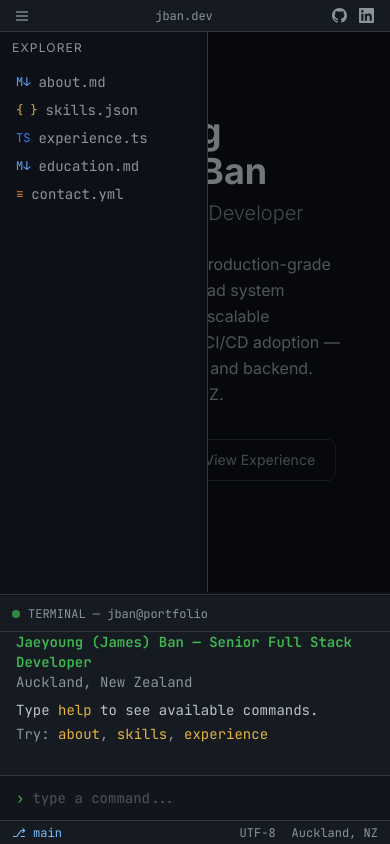
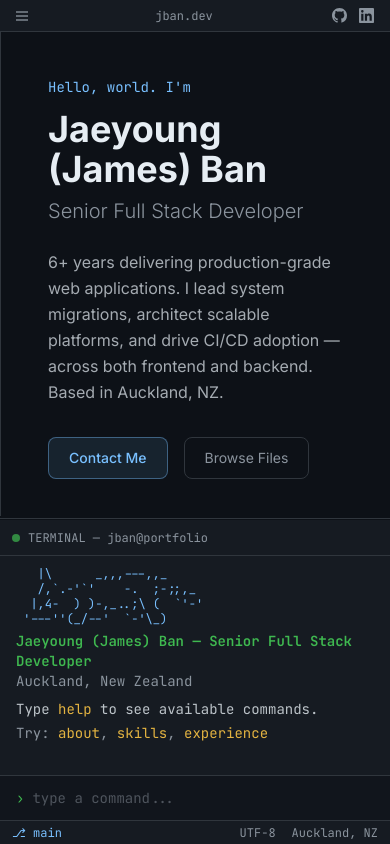
Before and after one commit to LaonHaze/jamesbanwebsite, a React (Vite) app: page / in a window 390 px wide. Built offline with nearby package versions, Linux system fonts and the light colour scheme.

Commit message:
improvements

```diff
--- a/src/components/Layout.jsx
+++ b/src/components/Layout.jsx
@@ -69,9 +69,9 @@ const LinkedInIcon = () => (
 export default function Layout() {
   const [activeFile, setActiveFile] = useState(null)
   const [openTabs, setOpenTabs] = useState([])
-  const [sidebarOpen, setSidebarOpen] = useState(true)
-  const [terminalWidth, setTerminalWidth] = useState(420)
-  const [terminalHeight, setTerminalHeight] = useState(224)
+  const [sidebarOpen, setSidebarOpen] = useState(() => window.innerWidth >= 1024)
+  const [terminalWidth, setTerminalWidth] = useState(340)
+  const [terminalHeight, setTerminalHeight] = useState(300)
   const isMobile = useIsMobile()
 
   const dragStart = useRef(0)
@@ -79,7 +79,7 @@ export default function Layout() {
 
   const openFile = (name) => {
     setActiveFile(name)
-    setOpenTabs((prev) => prev.includes(name) ? prev : [...prev, name])
+    setOpenTabs((prev) => [name, ...prev.filter((t) => t !== name)])
     if (isMobile) setSidebarOpen(false)
   }
 
@@ -152,7 +152,7 @@ export default function Layout() {
       <div className="h-8 bg-terminal-surface border-b border-terminal-border flex items-center px-3 shrink-0">
         <button
           onClick={() => setSidebarOpen((o) => !o)}
-          className="text-terminal-muted hover:text-terminal-text transition-colors p-0.5 mr-2"
+          className="lg:hidden text-terminal-muted hover:text-terminal-text transition-colors p-0.5 mr-2"
           aria-label="Toggle sidebar"
         >
           <MenuIcon />
@@ -184,7 +184,7 @@ export default function Layout() {
           <div className={`
             shrink-0 overflow-hidden transition-[width] duration-200 border-r border-terminal-border
             ${isMobile ? 'absolute top-0 left-0 h-full z-20' : 'relative'}
-            ${sidebarOpen ? 'w-52' : 'w-0'}
+            ${isMobile ? (sidebarOpen ? 'w-52' : 'w-0') : 'w-52'}
           `}>
             <div className="w-52 h-full">
               <Sidebar activeFile={activeFile} onFileClick={openFile} />
@@ -195,7 +195,7 @@ export default function Layout() {
           <div className="flex flex-col flex-1 overflow-hidden min-w-0">
             {openTabs.length > 0 && <TabBar tabs={openTabs} activeTab={activeFile} onTabClick={setActiveFile} onTabClose={closeTab} />}
             <div className="flex-1 overflow-y-auto bg-terminal-bg">
-              {ActiveComponent ? <ActiveComponent /> : <Welcome onOpenFile={openFile} />}
+              {ActiveComponent ? <ActiveComponent /> : <Welcome onOpenFile={openFile} onOpenSidebar={() => setSidebarOpen(true)} />}
             </div>
           </div>
 
--- a/src/components/TabBar.jsx
+++ b/src/components/TabBar.jsx
@@ -2,7 +2,7 @@ import { getFileIcon } from './fileIcons'
 
 export default function TabBar({ tabs, activeTab, onTabClick, onTabClose }) {
   return (
-    <div className="flex items-end bg-terminal-bg border-b border-terminal-border overflow-x-auto shrink-0 h-9">
+    <div className="tab-bar flex items-center bg-terminal-bg border-b border-terminal-border shrink-0 h-9 overflow-x-auto overflow-y-hidden">
       {tabs.map((name) => {
         const { icon, color } = getFileIcon(name)
         const isActive = name === activeTab
--- a/src/components/Welcome.jsx
+++ b/src/components/Welcome.jsx
@@ -1,18 +1,18 @@
-export default function Welcome({ onOpenFile }) {
+export default function Welcome({ onOpenFile, onOpenSidebar }) {
   return (
-    <div className="h-full flex flex-col items-center justify-center px-12 relative">
-      <div className="max-w-lg w-full">
+    <div className="min-h-full flex flex-col items-center justify-center px-12 relative">
+      <div className="max-w-lg w-full mt-6 lg:mt-0">
         <p className="font-mono text-terminal-cyan text-sm mb-3">Hello, world. I'm</p>
-        <h1 className="text-4xl md:text-5xl font-bold text-terminal-text mb-2">
+        <h1 className="text-4xl lg:text-5xl font-bold text-terminal-text mb-2">
           Jaeyoung (James) Ban
         </h1>
-        <h2 className="text-xl md:text-2xl font-light text-terminal-muted mb-6">
+        <h2 className="text-xl lg:text-2xl font-light text-terminal-muted mb-6">
           Senior Full Stack Developer
         </h2>
         <p className="text-terminal-text/70 leading-relaxed mb-8">
           6+ years delivering production-grade web applications. I lead system migrations, architect scalable platforms, and drive CI/CD adoption — across both frontend and backend. Based in Auckland, NZ.
         </p>
-        <div className="flex gap-4 flex-wrap mb-16">
+        <div className="flex gap-4 flex-wrap mb-4 lg:mb-16">
           <button
             onClick={() => onOpenFile('contact.yml')}
             className="px-5 py-2.5 bg-terminal-cyan/10 border border-terminal-cyan/40 text-terminal-cyan rounded-lg hover:bg-terminal-cyan/20 transition-colors text-sm font-medium"
@@ -21,9 +21,15 @@ export default function Welcome({ onOpenFile }) {
           </button>
           <button
             onClick={() => onOpenFile('experience.ts')}
-            className="px-5 py-2.5 border border-terminal-border text-terminal-muted rounded-lg hover:text-terminal-text hover:border-terminal-text/40 transition-colors text-sm"
+            className="hidden lg:block px-5 py-2.5 border border-terminal-border text-terminal-muted rounded-lg hover:text-terminal-text hover:border-terminal-text/40 transition-colors text-sm"
           >
             View Experience
+          </button>
+          <button
+            onClick={onOpenSidebar}
+            className="lg:hidden px-5 py-2.5 border border-terminal-border text-terminal-muted rounded-lg hover:text-terminal-text hover:border-terminal-text/40 transition-colors text-sm"
+          >
+            Browse Files
           </button>
         </div>
 
--- a/src/index.css
+++ b/src/index.css
@@ -23,6 +23,9 @@
   ::-webkit-scrollbar-thumb {
     @apply bg-terminal-border rounded-full;
   }
+  .tab-bar::-webkit-scrollbar {
+    height: 3px;
+  }
 }
 
 @layer utilities {
```
